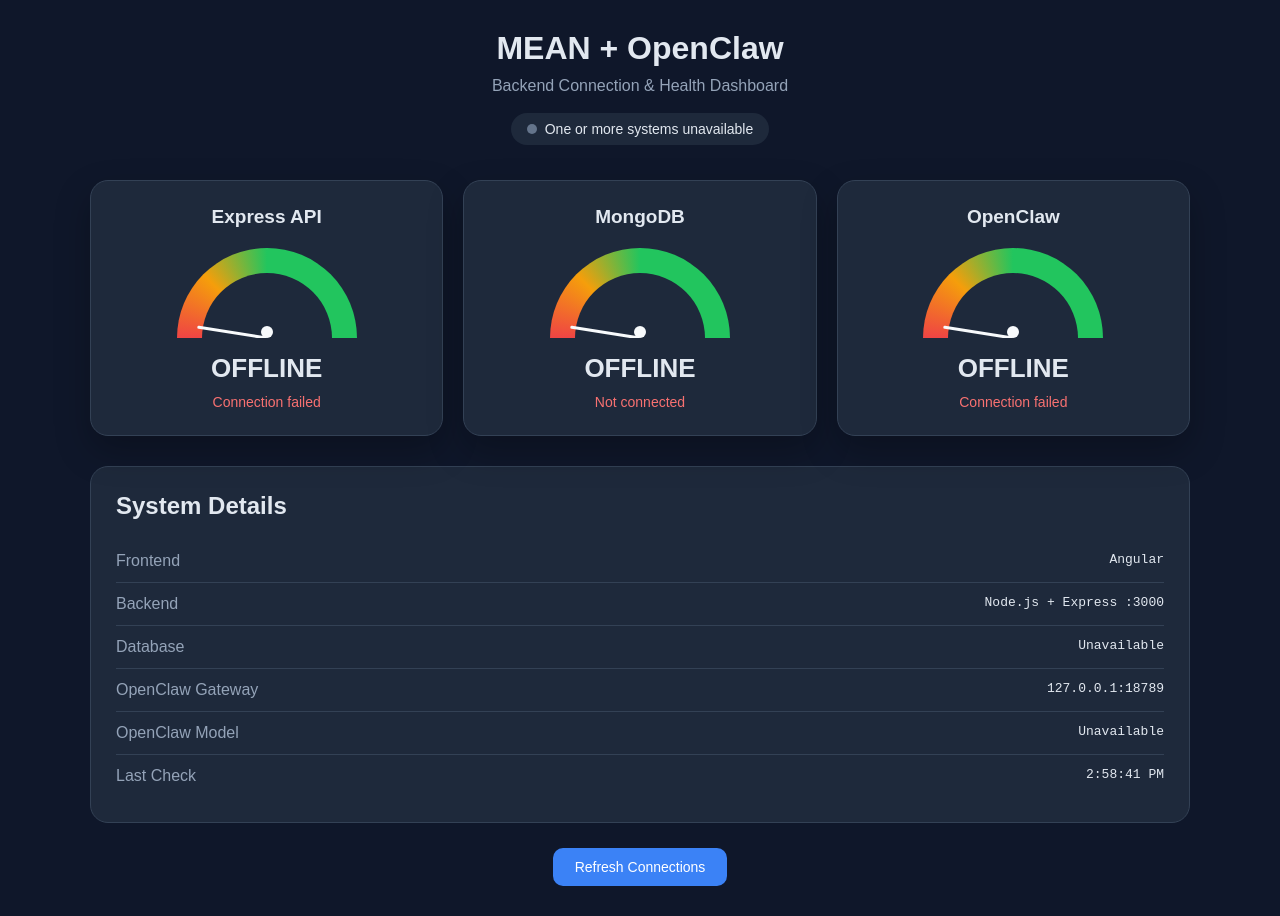
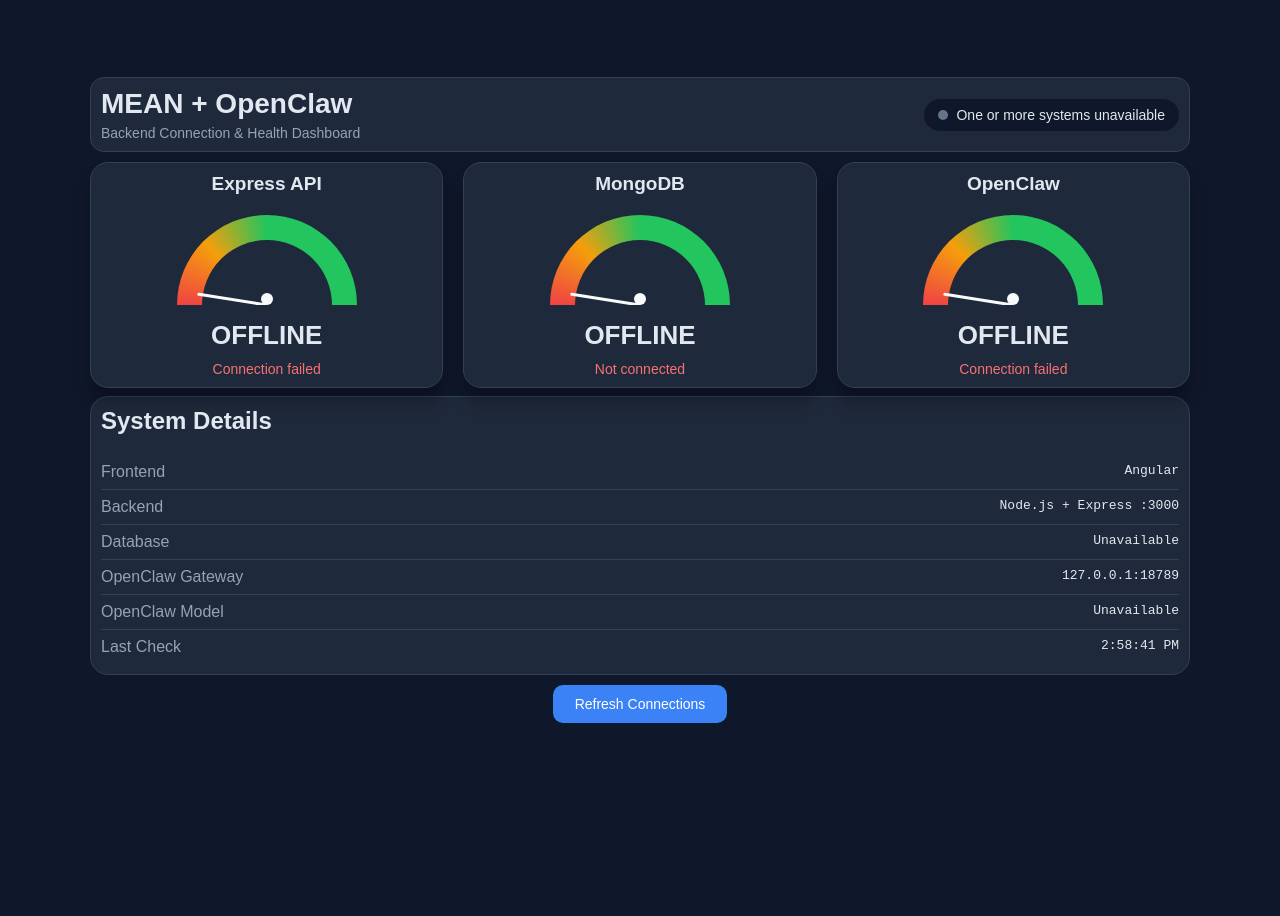
Before and after one commit to farrukhgit0913/mean-openclaw-be, a website: page public/index.html in a window 1280 px wide. After the commit the page ends 800 px from the top, so only its background shows below. Drawn offline with Linux system fonts and the light colour scheme; no server answers.

Commit message:
style: minor style change

```diff
--- a/public/index.html
+++ b/public/index.html
@@ -1,5 +1,6 @@
 <!DOCTYPE html>
 <html lang="en">
+
 <head>
   <meta charset="UTF-8" />
   <meta name="viewport" content="width=device-width, initial-scale=1.0" />
@@ -20,7 +21,7 @@
       display: flex;
       justify-content: center;
       align-items: center;
-      padding: 30px;
+      padding: 10px;
     }
 
     .container {
@@ -29,29 +30,45 @@
     }
 
     .header {
-      text-align: center;
-      margin-bottom: 35px;
+      margin-bottom: 10px;
+      padding: 10px;
+      background: #1e293b;
+      border: 1px solid #334155;
+      border-radius: 14px;
+    }
+
+    .header-content {
+      display: flex;
+      align-items: center;
+      justify-content: space-between;
+      gap: 20px;
+    }
+
+    .header-info {
+      min-width: 0;
     }
 
     .header h1 {
-      margin: 0 0 10px;
-      font-size: 32px;
+      margin: 0 0 5px;
+      font-size: 28px;
     }
 
     .header p {
       margin: 0;
       color: #94a3b8;
+      font-size: 14px;
     }
 
     .status {
       display: inline-flex;
       align-items: center;
       gap: 8px;
-      margin-top: 18px;
-      padding: 8px 16px;
+      flex-shrink: 0;
+      padding: 8px 14px;
       border-radius: 30px;
-      background: #1e293b;
+      background: #0f172a;
       font-size: 14px;
+      white-space: nowrap;
     }
 
     .status-dot {
@@ -76,9 +93,9 @@
       background: #1e293b;
       border: 1px solid #334155;
       border-radius: 18px;
-      padding: 25px;
+      padding: 10px;
       text-align: center;
-      box-shadow: 0 15px 35px rgba(0, 0, 0, 0.25);
+      box-shadow: 0 15px 15px rgba(0, 0, 0, 0.25);
     }
 
     .card h2 {
@@ -99,14 +116,12 @@
       width: 180px;
       height: 180px;
       border-radius: 50%;
-      background: conic-gradient(
-        from 270deg,
+      background: conic-gradient(from 270deg,
           #ef4444 0deg,
           #f59e0b 45deg,
           #22c55e 90deg,
           #22c55e 180deg,
-        transparent 180deg
-      );
+          transparent 180deg);
     }
 
     .gauge-inner {
@@ -165,11 +180,11 @@
     }
 
     .details {
-      margin-top: 30px;
+      margin-top: 8px;
       background: #1e293b;
       border: 1px solid #334155;
       border-radius: 18px;
-      padding: 25px;
+      padding: 10px;
     }
 
     .details h2 {
@@ -179,7 +194,7 @@
     .row {
       display: flex;
       justify-content: space-between;
-      padding: 12px 0;
+      padding: 8px 0;
       border-bottom: 1px solid #334155;
       gap: 20px;
     }
@@ -199,7 +214,7 @@
 
     .refresh {
       display: block;
-      margin: 25px auto 0;
+      margin: 10px auto 0;
       padding: 11px 22px;
       border: 0;
       border-radius: 10px;
@@ -227,13 +242,18 @@
 
     <div class="header">
 
+      <div class="header-content">
+
+        <div class="header-info">
           <h1>MEAN + OpenClaw</h1>
-
           <p>Backend Connection & Health Dashboard</p>
+        </div>
 
         <div class="status">
           <span id="overallDot" class="status-dot"></span>
           <span id="overallStatus">Checking connections...</span>
+        </div>
+
       </div>
 
     </div>
@@ -250,9 +270,7 @@
           <div class="gauge-bg"></div>
           <div class="gauge-inner"></div>
 
-        <div
-          id="expressNeedle"
-          class="needle">
+          <div id="expressNeedle" class="needle">
           </div>
 
           <div class="needle-center"></div>
@@ -278,9 +296,7 @@
           <div class="gauge-bg"></div>
           <div class="gauge-inner"></div>
 
-        <div
-          id="mongoNeedle"
-          class="needle">
+          <div id="mongoNeedle" class="needle">
           </div>
 
           <div class="needle-center"></div>
@@ -306,9 +322,7 @@
           <div class="gauge-bg"></div>
           <div class="gauge-inner"></div>
 
-        <div
-          id="openclawNeedle"
-          class="needle">
+          <div id="openclawNeedle" class="needle">
           </div>
 
           <div class="needle-center"></div>
@@ -370,9 +384,7 @@
 
     </div>
 
-  <button
-    class="refresh"
-    onclick="checkAll()">
+    <button class="refresh" onclick="checkAll()">
       Refresh Connections
     </button>
 
@@ -677,4 +689,5 @@
   </script>
 
 </body>
+
 </html>
```
Lines whose indentation alone changed are shown as unchanged.
